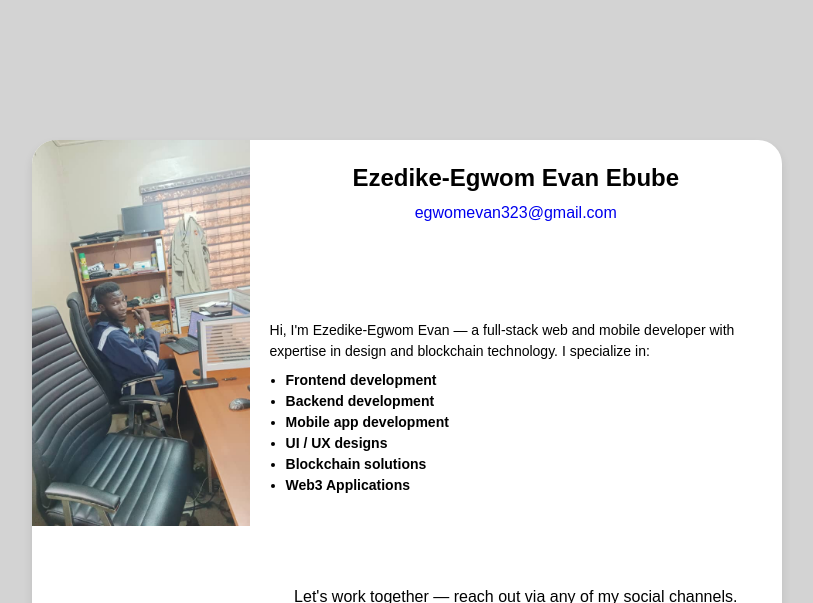
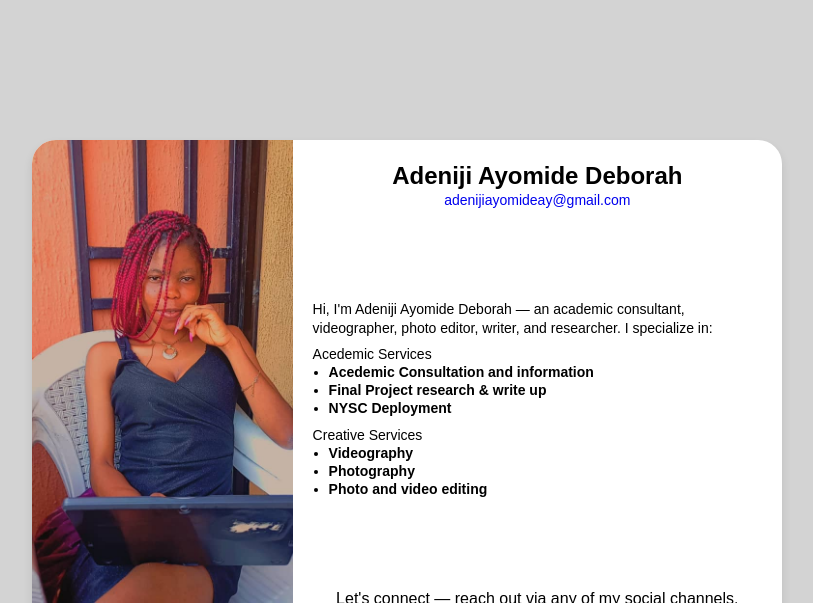
Before and after one commit to Ezedike-Evan/HNG11-Stage-1, a plain HTML site: page index.html in a window 1280 px wide. Shown: the top 603 px of the page, without its empty margins (233-1046 px from the left). Drawn offline with Linux system fonts and the light colour scheme.

Commit message:
inital commit

```diff
--- a/index.html
+++ b/index.html
@@ -20,20 +20,24 @@
 				</div>
 				<div>
 					<p class="description">
-						Hi, I'm Ezedike-Egwom Evan — a full-stack web and mobile developer
-						with expertise in design and blockchain technology. I specialize in:
+						Hi, I'm Adeniji Ayomide Deborah — an academic consultant,
+						videographer, photo editor, writer, and researcher. I specialize in:
 					</p>
+					<p class="title">Acedemic Services</p>
 					<ul>
-						<li>Frontend development</li>
-						<li>Backend development</li>
-						<li>Mobile app development</li>
-						<li>UI / UX designs</li>
-						<li>Blockchain solutions</li>
-						<li>Web3 Applications</li>
+						<li>Acedemic Consultation and information</li>
+						<li>Final Project research & write up</li>
+						<li>NYSC Deployment</li>
+					</ul>
+					<p class="title">Creative Services</p>
+					<ul>
+						<li>Videography</li>
+						<li>Photography</li>
+						<li>Photo and video editing</li>
 					</ul>
 				</div>
 				<div class="social">
-					<p>Let's work together — reach out via any of my social channels.</p>
+					<p>Let's connect — reach out via any of my social channels.</p>
 					<div class="social-links" id="social-links"></div>
 				</div>
 			</div>
--- a/script.js
+++ b/script.js
@@ -1,7 +1,7 @@
 const data = {
-	slackProfilePicturePath: "./me-564px.jpg",
-	DisplayName: "Ezedike-Egwom Evan Ebube",
-	email: "egwomevan323@gmail.com",
+	slackProfilePicturePath: "./ayo.jpeg",
+	DisplayName: "Adeniji Ayomide Deborah",
+	email: "adenijiayomideay@gmail.com",
 };
 
 const slackProfilePicture = document.querySelector(
--- a/styles.css
+++ b/styles.css
@@ -4,7 +4,7 @@
 	box-sizing: border-box;
 	font-family: sans-serif;
 	text-decoration: none;
-	line-height: 1.5;
+	line-height: 1.3;
 }
 body {
 	display: flex;
@@ -25,7 +25,7 @@ body {
 }
 
 .image {
-	width: 50%;
+	width: 60%;
 }
 .profile-card .text-data {
 	display: flex;
@@ -39,16 +39,18 @@ body {
 	font-weight: 700;
 }
 .text-data .email {
-	margin: 5px 0;
 	text-align: center;
-	font-size: 16px;
+	font-size: 14px;
 }
 .text-data .description {
 	font-size: 14px;
 }
+.text-data .title{
+    margin-top: 8px;
+    font-size: 14px;
+}
 .text-data ul {
 	margin-left: 16px;
-	margin-top: 8px;
 }
 .text-data ul li {
 	font-size: 14px;
@@ -60,7 +62,6 @@ body {
 	gap: 32px;
 	justify-content: center;
 }
-
 .social-links img {
 	width: 24px;
 	height: 24px;
@@ -72,7 +73,7 @@ body {
 }
 
 @media (max-width: 900px) {
-    body{
+	body {
 		margin: 125px 0;
 	}
 	.profile-card {
@@ -93,10 +94,10 @@ body {
 		margin-top: 12px;
 		font-size: 14px;
 	}
-    .social{
+	.social {
 		margin-top: 12px;
 	}
-    .social p{
+	.social p {
 		font-size: 12px;
 	}
 	.social-links img {
```
Also changed, not shown: ayo.jpeg (added), icons/github.svg (deleted), icons/twitch.svg (deleted), icons/youtube.svg (deleted), me-564px.jpg (deleted). Lines whose indentation alone changed are shown as unchanged.
